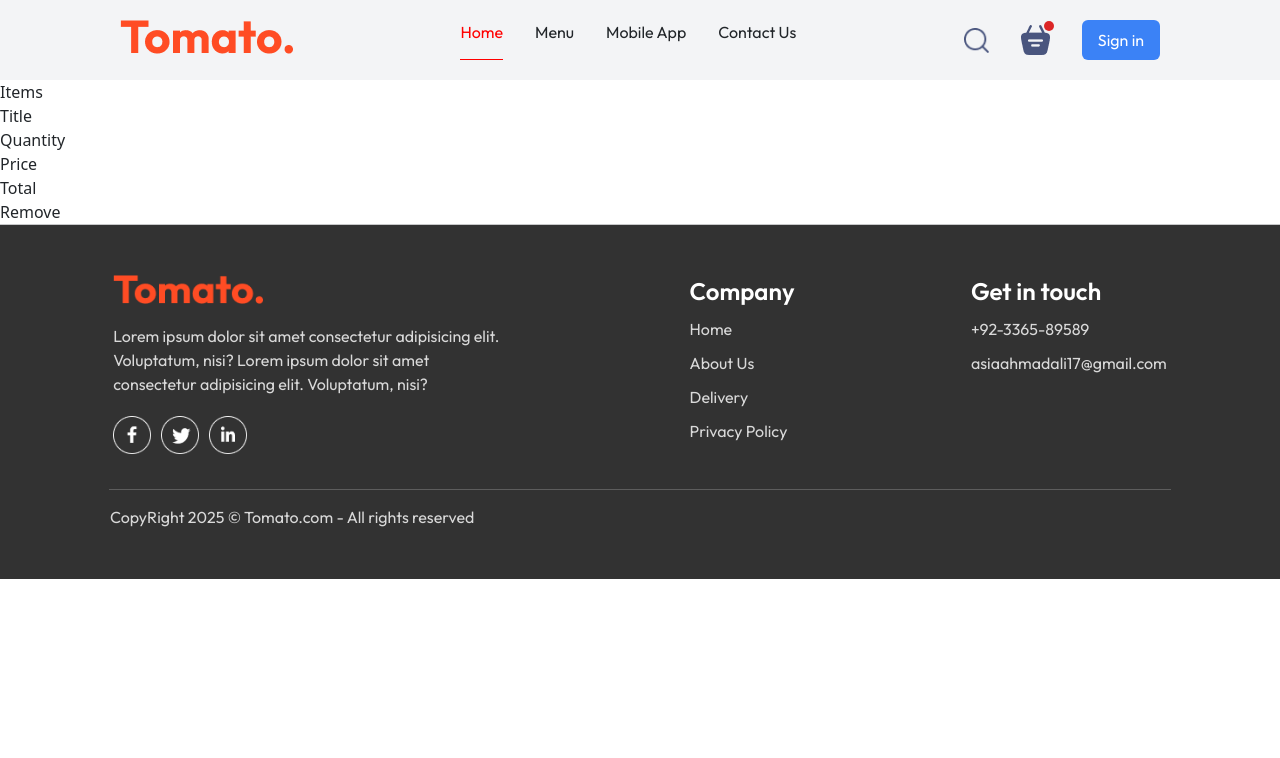
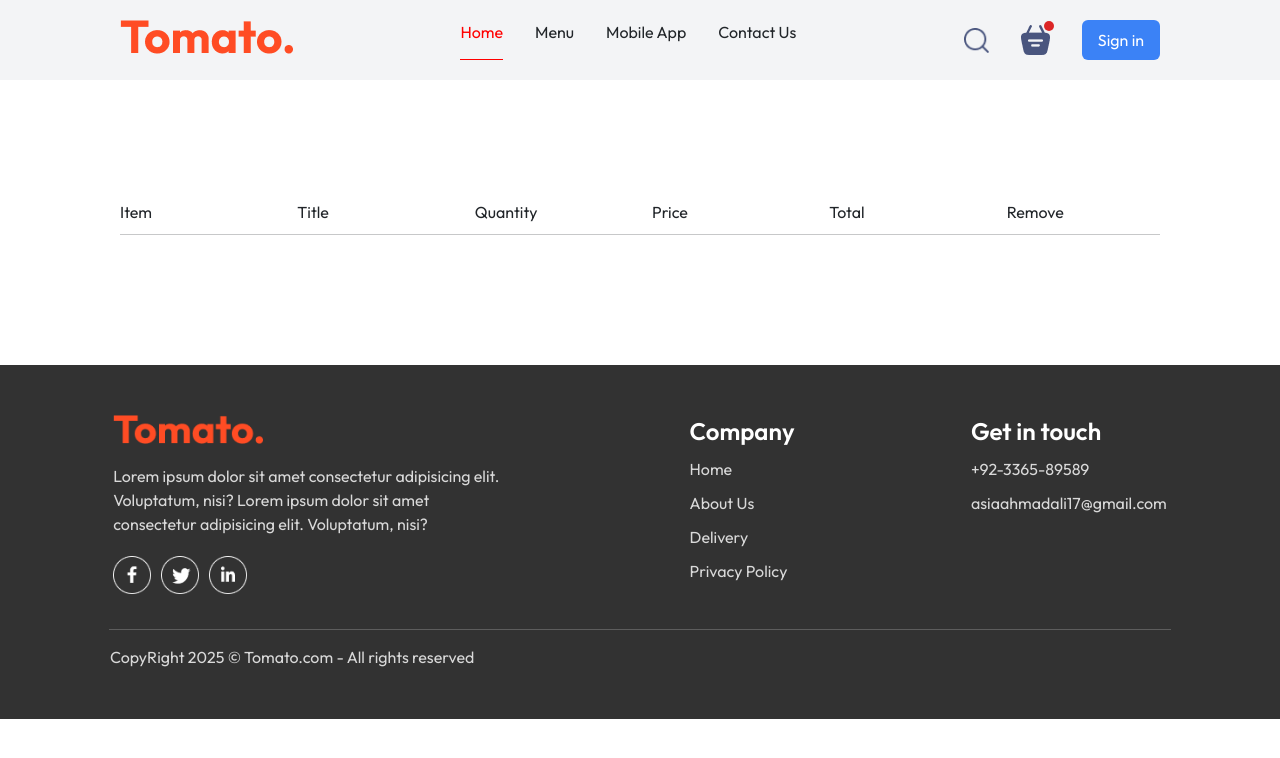
Before and after one commit to asiaahmadali/FoodDel, a React (Vite) app in the folder Frontend/: page /cart in a window 1280 px wide. Shown: the top 758 px of the page. Built offline with nearby package versions, Linux system fonts and the light colour scheme.

Commit message:
items added successfully

```diff
--- a/Frontend/src/pages/Cart/Cart.jsx
+++ b/Frontend/src/pages/Cart/Cart.jsx
@@ -4,30 +4,48 @@ import { StoreContext } from '../../context/StoreContext';
 function Cart() {
   const { food_list, cartitems, removeFromCart } = useContext(StoreContext);
   return (
-    <div>
+    <div className="m-[120px] font-outfit">
       {/* cart items */}
-      <div>
+      <div className="flex flex-col">
         {/* items title */}
-        <div>
-          <p>Items</p>
+        <div className="grid grid-cols-6 gap-4 mb-[10px] items-center">
+          <p>Item</p>
           <p>Title</p>
           <p>Quantity</p>
           <p>Price</p>
           <p>Total</p>
           <p>Remove</p>
         </div>
-        <hr />
+        <hr className="mb-[10px] h-[2px]" />
         {food_list.map((item, index) => {
           if (cartitems[item._id] > 0) {
             return (
-              <div key={index}>
-                <img src={item.image} alt="" />
-                <p>{item.name}</p>
-                <p>{item.price}</p>
-                <p>{cartitems[item._id]}</p>
-                <p>{item.price * cartitems[item._id]}</p>
-                <p>x</p>
-              </div>
+              <>
+                <div
+                  key={index}
+                  className="grid grid-cols-6 gap-4 items-center mb-[20px]"
+                >
+                  <div className="flex justify-start">
+                    <img src={item.image} alt="" className="w-[80px]" />
+                  </div>
+
+                  <p>{item.name}</p>
+
+                  <p>{cartitems[item._id]}</p>
+
+                  <p>{'$' + item.price}</p>
+
+                  <p>{'$' + item.price * cartitems[item._id]}</p>
+
+                  <p
+                    className="cursor-pointer font-bold"
+                    onClick={() => removeFromCart(item._id)}
+                  >
+                    x
+                  </p>
+                </div>
+                <hr className="my-[5px] " />
+              </>
             );
           }
         })}
```
